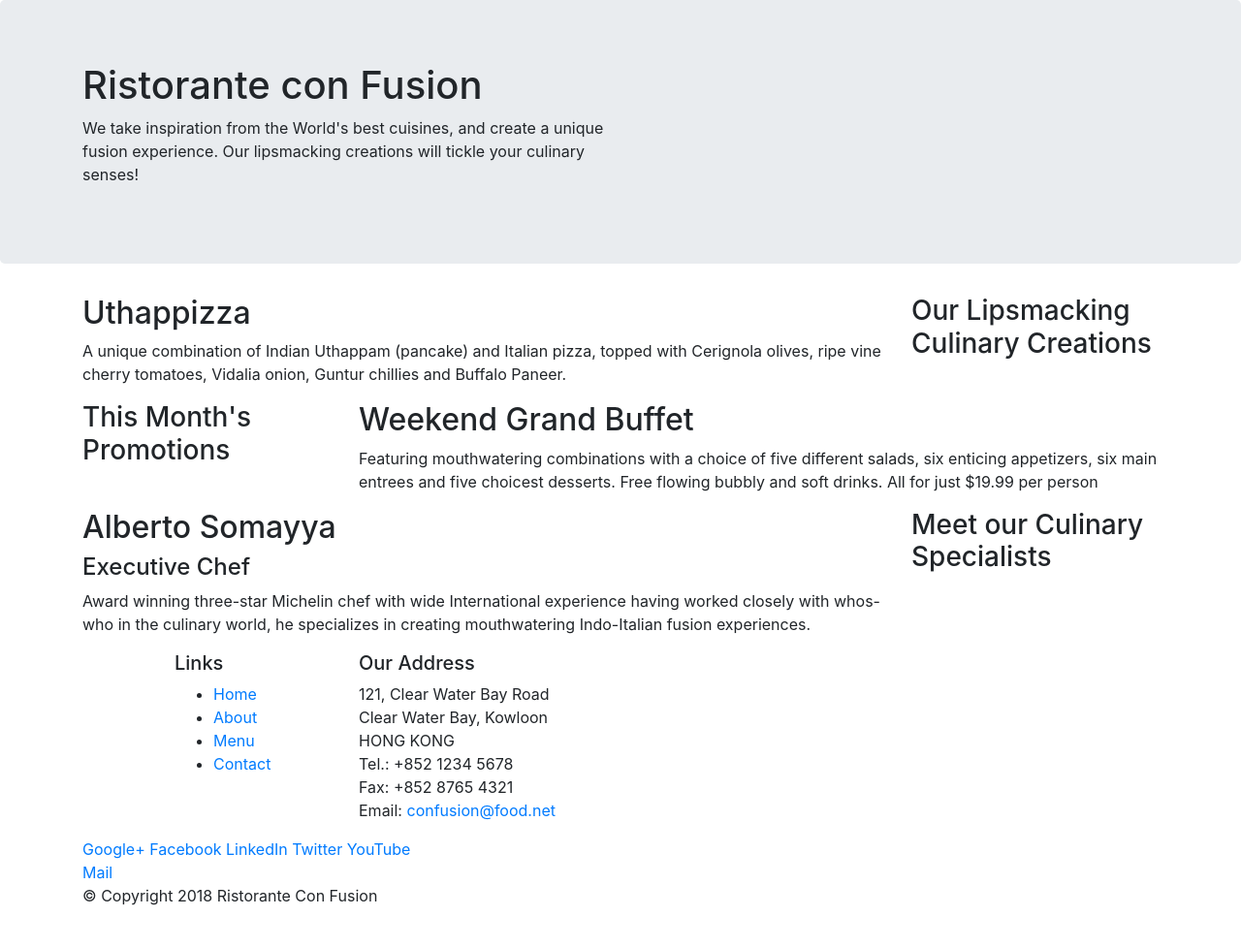
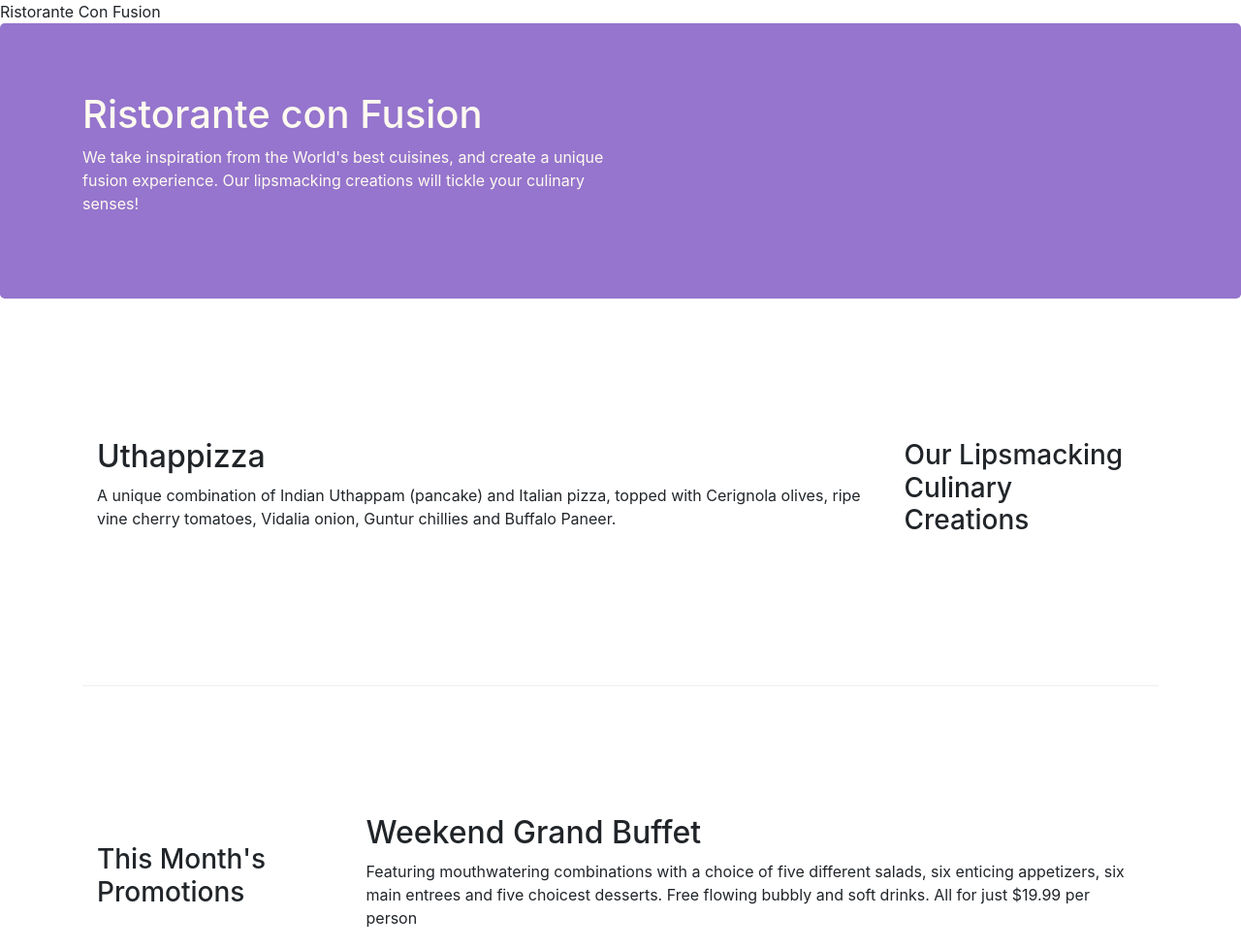
Before and after one commit to XmnmnX/Bootstrap, a website: page index.html in a window 1280 px wide. Shown: the top 978 px of the page at 97% size. Before the commit the page ends 952 px from the top, so only its background shows below. Drawn offline with nearby package versions, Linux system fonts and the light colour scheme.

Commit message:
Bootstrap grid part 2

```diff
--- /dev/null
+++ b/css/style.css
@@ -0,0 +1,30 @@
+.row-header {
+    margin: 0px auto;
+    padding: 0px auto;
+}
+
+.row-content {
+    margin:0px auto;
+    padding: 50px 0px 50px 0px;
+    border-bottom: 1px ridge;
+    min-height: 400px;
+}
+
+.footer {
+    background-color: #D1C4E9;
+    margin: 0px auto;
+    padding: 20px 0px 20px 0px;
+}
+
+.jumbotron {
+    padding: 70px 30px 70px 30px;
+    margin: 0px auto;
+    background: #9575CD;
+    color: floralwhite;
+}
+
+.address {
+    font-size: 80%;
+    margin: 0px;
+    color: #0f0f0f;
+}
--- a/index.html
+++ b/index.html
@@ -9,6 +9,7 @@
 
     <!-- Bootstrap CSS -->
     <link rel="stylesheet" href="node_modules/bootstrap/dist/css/bootstrap.min.css">
+    <link rel="stylesheet" href="css/style.css"
     <title>Ristorante Con Fusion</title>
 </head>
 
@@ -28,7 +29,7 @@
     </header>
 
     <div class="container">
-        <div class="row">
+        <div class="row row-content align-items-center">
             <div class="col-12 col-sm-4 order-sm-last col-md-3">
                 <h3>Our Lipsmacking Culinary Creations</h3>
             </div>
@@ -39,7 +40,7 @@
         </div>
 
 
-        <div class="row">
+        <div class="row row-content align-items-center">
             <div class="col-12 col-sm-4 col-md-3">
                 <h3>This Month's Promotions</h3>
             </div>
@@ -49,7 +50,7 @@
             </div>
         </div>
 
-        <div class="row">
+        <div class="row row-content align-items-center">
             <div class="col-12 col-sm-4 order-sm-last col-md-3">
                 <h3>Meet our Culinary Specialists</h3>
             </div>
@@ -61,19 +62,19 @@
         </div>
     </div>
 
-    <footer>
+    <footer class="footer">
         <div class="container">
             <div class="row">
                 <div class="col-4 offset-1 col-sm-2">
                     <h5>Links</h5>
-                    <ul>
+                    <ul class="list-unstyled">
                         <li><a href="#">Home</a></li>
                         <li><a href="#">About</a></li>
                         <li><a href="#">Menu</a></li>
                         <li><a href="#">Contact</a></li>
                     </ul>
                 </div>
-                <div class="col-7 col-sm-5s">
+                <div class="col-7 col-sm-5">
                     <h5>Our Address</h5>
                     <address>
 		              121, Clear Water Bay Road<br>
@@ -84,8 +85,8 @@
 		              Email: <a href="mailto:confusion@food.net">confusion@food.net</a>
 		           </address>
                 </div>
-                <div class="col-12 col-sm-4">
-                    <div>
+                <div class="col-12 col-sm-4  align-self-center">
+                    <div class="text-center">
                         <a href="http://google.com/+">Google+</a>
                         <a href="http://www.facebook.com/profile.php?id=">Facebook</a>
                         <a href="http://www.linkedin.com/in/">LinkedIn</a>
@@ -95,7 +96,7 @@
                     </div>
                 </div>
            </div>
-           <div class="row">
+           <div class="row justify-content-center">
                 <div class="col-auto">
                     <p>© Copyright 2018 Ristorante Con Fusion</p>
                 </div>
```
